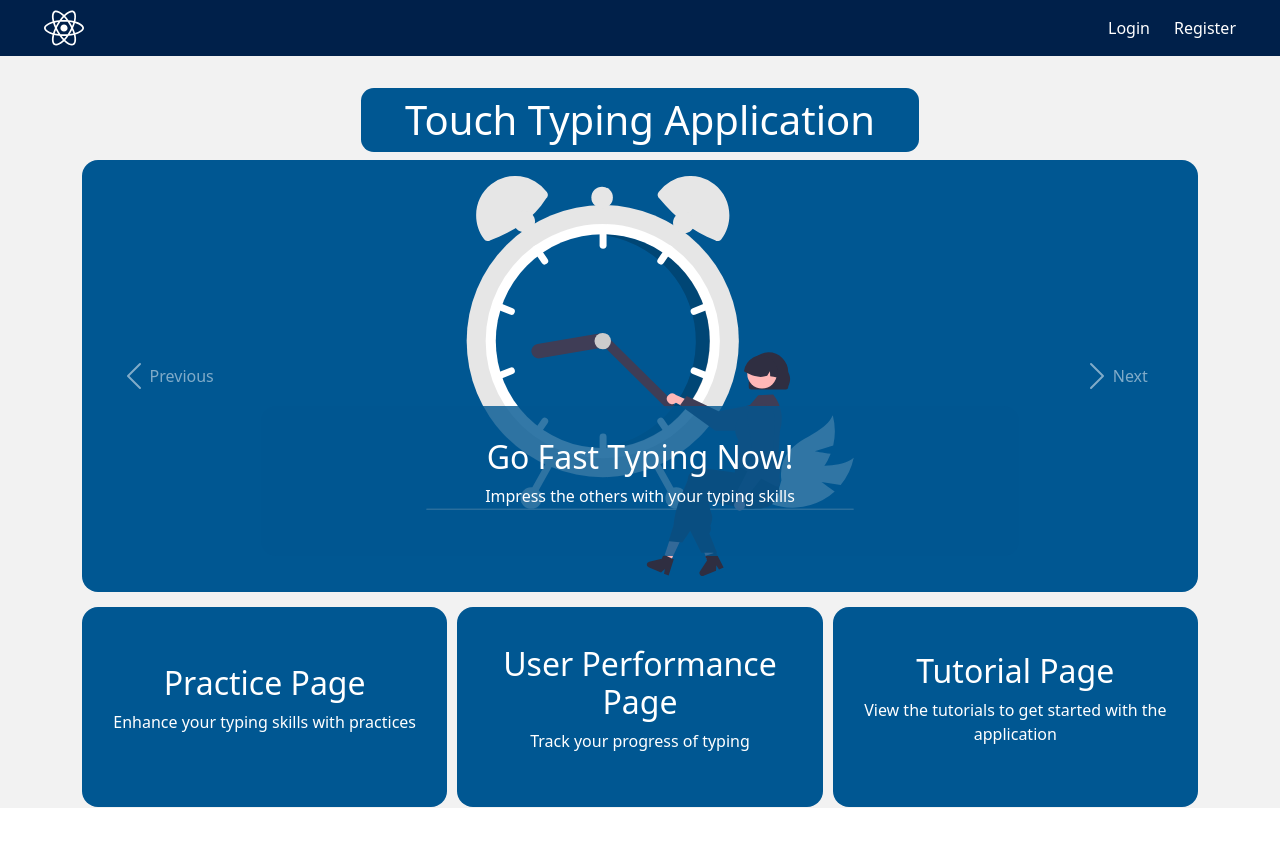
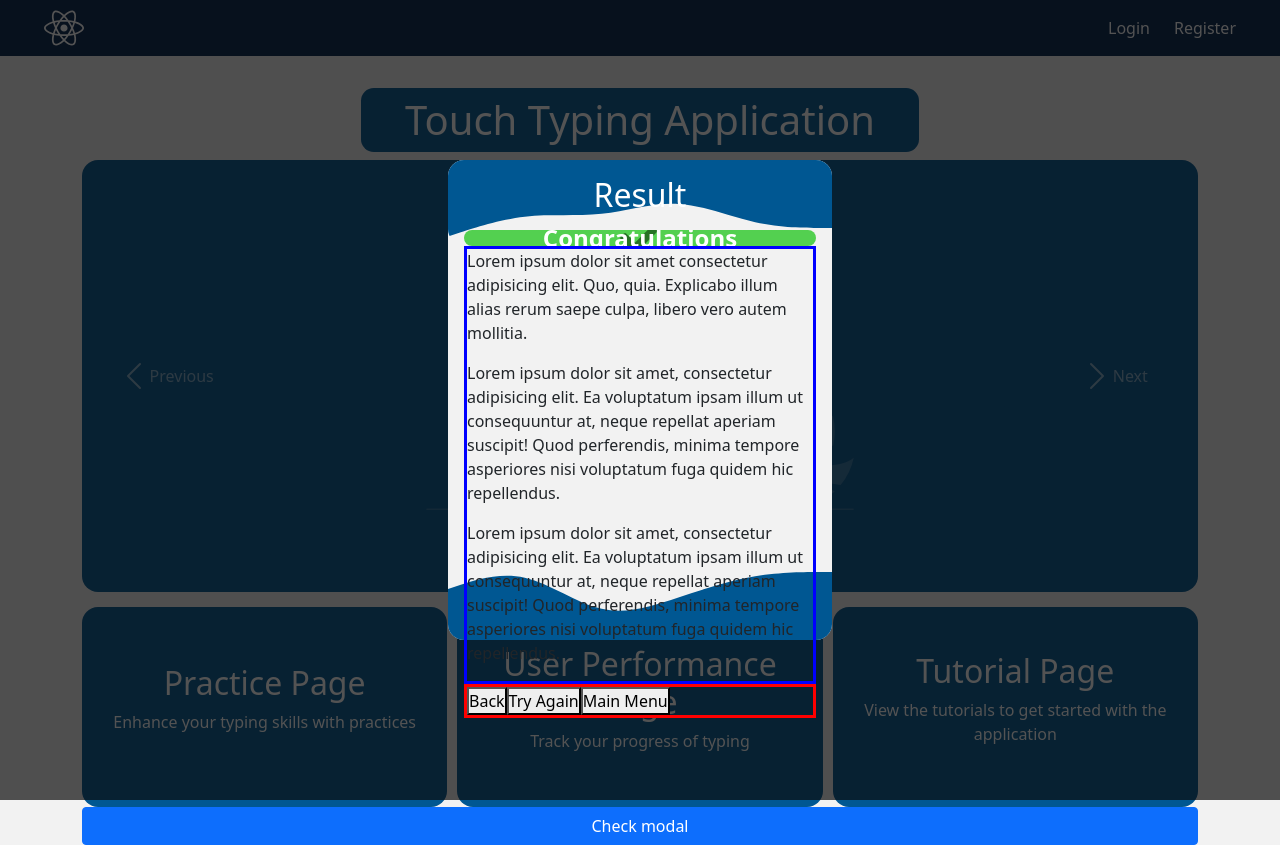
Before and after one commit to alvinAdler/TouchTypingApplication, a React (Create React App) app in the folder client/: page / in a window 1280 px wide. Before the commit the page ends 808 px from the top, so only its background shows below. Built offline with nearby package versions, Linux system fonts and the light colour scheme.

Commit message:
Added a placeholder for the performance modal
Working on it

```diff
--- a/client/src/App.js
+++ b/client/src/App.js
@@ -16,11 +16,13 @@ import TutorialPage from './components/TutorialPage/TutorialPage';
 import ProtectedRoute from './components/UtilityComponents/ProtectedRoute/ProtectedRoute';
 import ProtectedLogin from './components/UtilityComponents/ProtectedRoute/ProtectedLogin';
 import PageTitle from './components/UtilityComponents/PageTitle/PageTitle'
+import ScoreModal from './components/UtilityComponents/ScoreModal/ScoreModal'
 import { checkToken } from './components/Utilities/functions'
 
 const App = () => {
 
 	const [auth, setAuth] = useState(false)
+	const [sampleState, setSampleState] = useState(true)
 
 	const history = useHistory()
 	const location = useLocation()
@@ -74,6 +76,10 @@ const App = () => {
 		}
 
 		history.push(pageDir)
+	}
+
+	const checkModal = () => {
+		setSampleState(!sampleState)
 	}
 
 	return(
@@ -135,6 +141,10 @@ const App = () => {
 									</div>
 								</div>
 							</div>
+							<button className="btn btn-primary" onClick={checkModal}>Check modal</button>
+							<ScoreModal isModalActive={sampleState}>
+								<p>Lorem ipsum dolor sit amet consectetur adipisicing elit. Quo, quia. Explicabo illum alias rerum saepe culpa, libero vero autem mollitia.</p>
+							</ScoreModal>
 						</Route>
 
 						<ProtectedLogin path="/login" component={LoginPage}/>
--- /dev/null
+++ b/client/src/components/UtilityComponents/BlackBanner.jsx
@@ -0,0 +1,17 @@
+import React from 'react'
+import styled from 'styled-components'
+
+const BlackBanner = styled.div.attrs((attrs) => ({
+    ...attrs
+}))`
+    display: ${(props) => !props.isActive && "none"};
+    background-color: rgba(10, 10, 10, 0.7);
+    position: fixed;
+    top: 0;
+    bottom: 0;
+    left: 0;
+    right: 0;
+    z-index: 100;
+`;
+
+export default BlackBanner
--- /dev/null
+++ b/client/src/components/UtilityComponents/ScoreModal/ScoreModal.jsx
@@ -0,0 +1,42 @@
+import React from 'react'
+import { FaCheck, FaTimes } from 'react-icons/fa'
+
+import './ScoreModal_master.css'
+
+import BlackBanner from '../BlackBanner'
+
+const ScoreModal = ({isModalActive, children, isSuccess=true}) => {
+    return (
+        <>
+            <div className={`${!isModalActive && "hidden-modal"} score-modal-container`}>
+                <img className="result-wave-top" src="/images/wave_scoreTop.svg" alt="Can not find picture" />
+                <img className="result-wave-bottom" src="/images/wave_scoreBottom.svg" alt="Can not find picture" />
+                <h2 className="performance-modal-title">Result</h2>
+                {isSuccess ?
+                <div className="performance-marker performance-success">
+                    <span>Congratulations</span>
+                    <FaCheck className="performance-icon-success"/>
+                </div>
+                :
+                <div className="performance-marker performance-fail">
+                    <span>Better luck next time</span>
+                    <FaTimes className="performance-icon-fail"/>
+                </div>
+                }
+                <div className="content-section">
+                    {children}
+                    <p>Lorem ipsum dolor sit amet, consectetur adipisicing elit. Ea voluptatum ipsam illum ut consequuntur at, neque repellat aperiam suscipit! Quod perferendis, minima tempore asperiores nisi voluptatum fuga quidem hic repellendus.</p>
+                    <p>Lorem ipsum dolor sit amet, consectetur adipisicing elit. Ea voluptatum ipsam illum ut consequuntur at, neque repellat aperiam suscipit! Quod perferendis, minima tempore asperiores nisi voluptatum fuga quidem hic repellendus.</p>
+                </div>
+                <div className="buttons-section">
+                    <button className="score-button button-back">Back</button>
+                    <button className="score-button button-repeat">Try Again</button>
+                    <button className="score-button button-tomain">Main Menu</button>
+                </div>
+            </div>
+            <BlackBanner isActive={isModalActive}/>
+        </>
+    )
+}
+
+export default ScoreModal
--- /dev/null
+++ b/client/src/components/UtilityComponents/ScoreModal/ScoreModal_master.css
@@ -0,0 +1,103 @@
+.score-modal-container{
+    z-index: 105;
+    /* border: 3px solid red; */
+    border: none;
+    border-radius: 1rem;
+    padding: 1rem;
+    outline: none;
+    position: fixed;
+    width: clamp(20rem, 30vw, 30vw);
+    height: 60vh;
+    top: 50%;
+    left: 50%;
+    transform: translate(-50%, -50%);
+    background-color: #f2f2f2;
+
+    display: flex;
+    flex-direction: column;
+}
+
+.score-modal-container *{
+    z-index: 104;
+}
+
+.hidden-modal{
+    display: none;
+}
+
+.result-wave-top, .result-wave-bottom{
+    /* border: 3px solid red; */
+    position: absolute;
+    outline: none;
+    left: 0;
+    right: 0;
+    z-index: -1;
+    border-radius: 1rem;
+}
+
+.result-wave-top{
+    top: 0;
+}
+
+.result-wave-bottom{
+    bottom: 0;
+}
+
+.performance-modal-title{
+    /* border: 3px solid green; */
+    color: white;
+    text-align: center;
+}
+
+.performance-marker{
+    margin: 0.5rem 0 0 0;
+    /* border: 3px solid yellow; */
+    display: flex;
+    justify-content: center;
+    align-items: center;
+    padding: 0.5rem;
+    position: relative;
+    overflow: hidden;
+    border-radius: 1rem;
+}
+
+.performance-marker > span{
+    margin: 0;
+    color: white;
+    font-weight: 700;
+    font-size: 1.5rem;
+}
+
+.performance-success{
+    background-color: rgba(66, 204, 63, 0.9);
+}
+
+.performance-fail{
+    background-color: rgba(204, 63, 63, 0.9);
+}
+
+.performance-icon-success, .performance-icon-fail{
+    position: absolute;
+    height: 250%;
+    width: 20%;
+    padding: 0;
+    z-index: 101;
+}
+
+.performance-icon-success{
+    color: rgba(34, 105, 32, 0.9);
+}
+
+.performance-icon-fail{
+    color: rgba(97, 31, 31, 0.9);
+}
+
+.content-section{
+    border: 3px solid blue;
+    margin: auto 0;
+}
+
+.buttons-section{
+    border: 3px solid red;
+    margin-top: auto;
+}
```
Also changed, not shown: client/public/images/wave_scoreBottom.svg (added), client/public/images/wave_scoreTop.svg (added).
